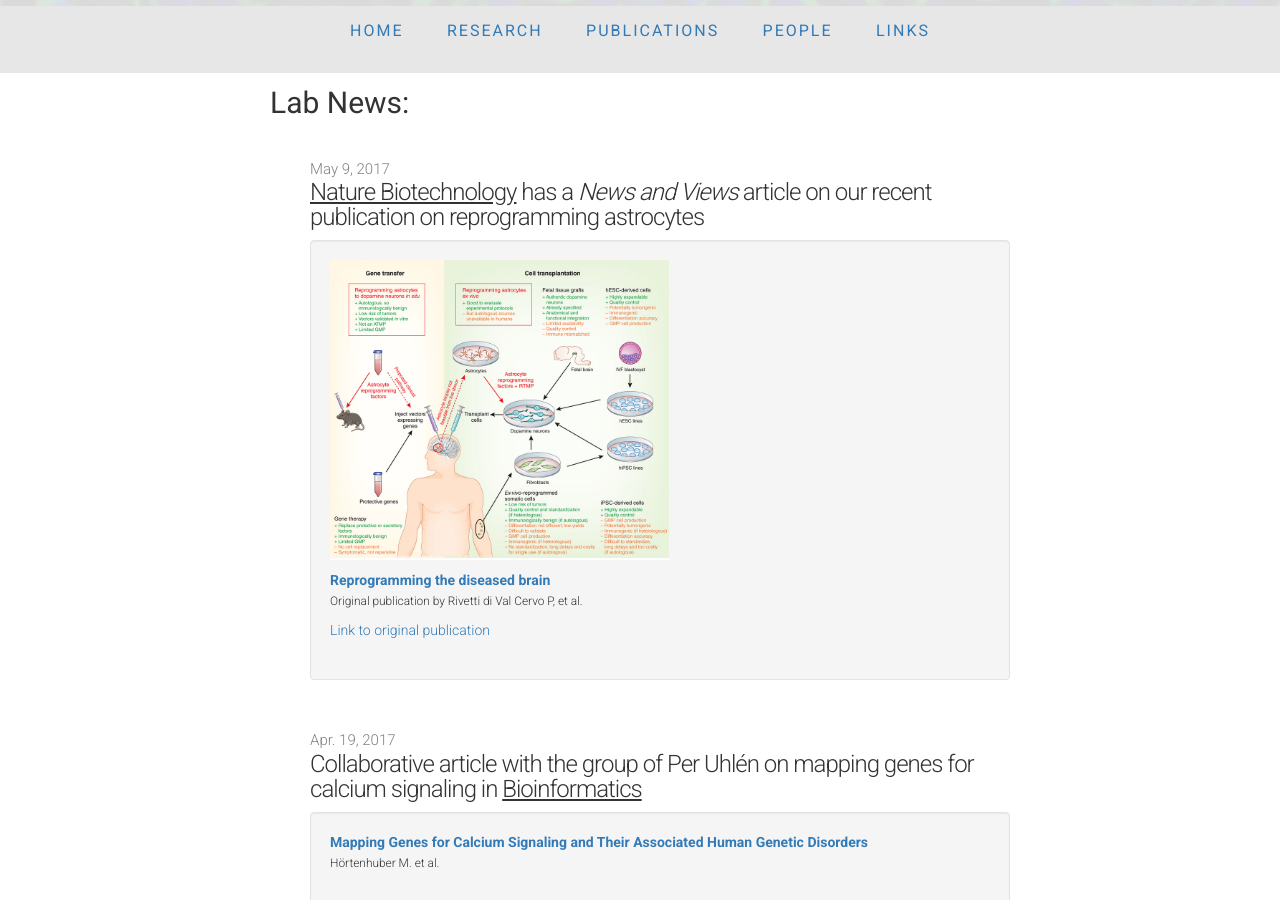
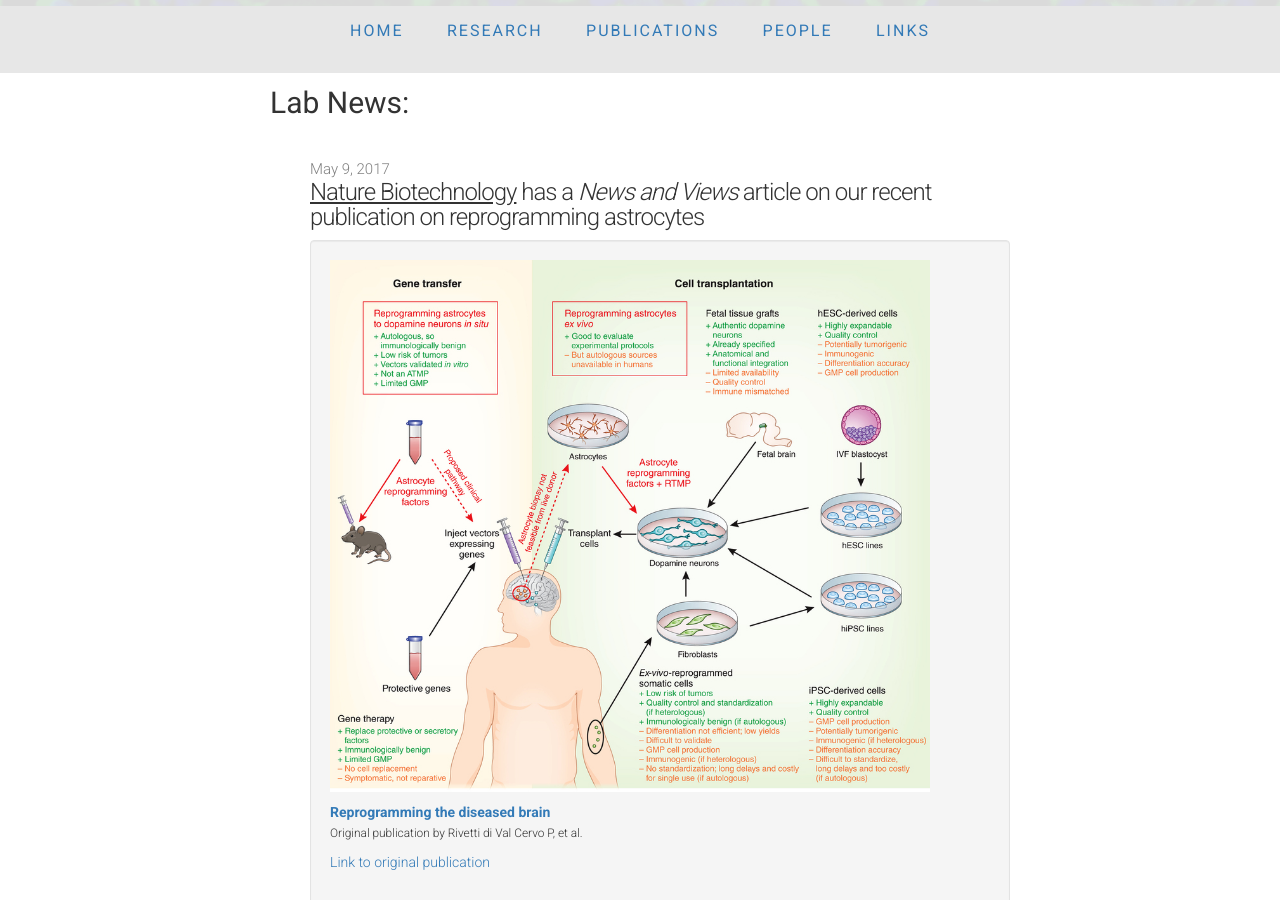
Before and after one commit to ArenasLab/arenaslab.github.io, a Jekyll site: the page index.html, which Jekyll copies as it is, in a window 1280 px wide and 900 px high, scrolled down 464 px. Built offline with Jekyll 4.4.1, drawn with Linux system fonts in a browser that asks for light colours.

Commit message:
Update index.html

```diff
--- a/index.html
+++ b/index.html
@@ -81,7 +81,7 @@
           <div class="well">
             <li class="media">
               <div class="media-body">
-	        <img src="/img/nbt_news.jpg" align="middle" height="300px";>
+	        <img src="/img/nbt_news.jpg"; align="middle"; width="600px";>
 		<p></p>
                 <strong class="media-heading"><a href="http://www.nature.com/nbt/journal/v35/n5/full/nbt.3869.html">Reprogramming the diseased brain</a></strong>
                 <p><small>Original publication by Rivetti di Val Cervo P, et al.</small></p>
```
